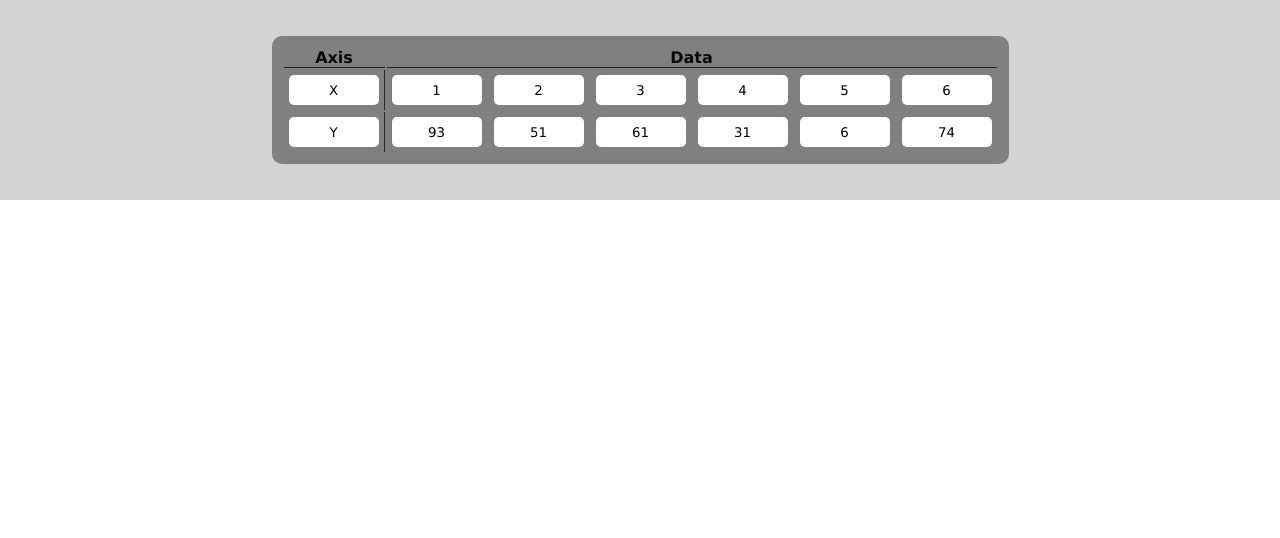
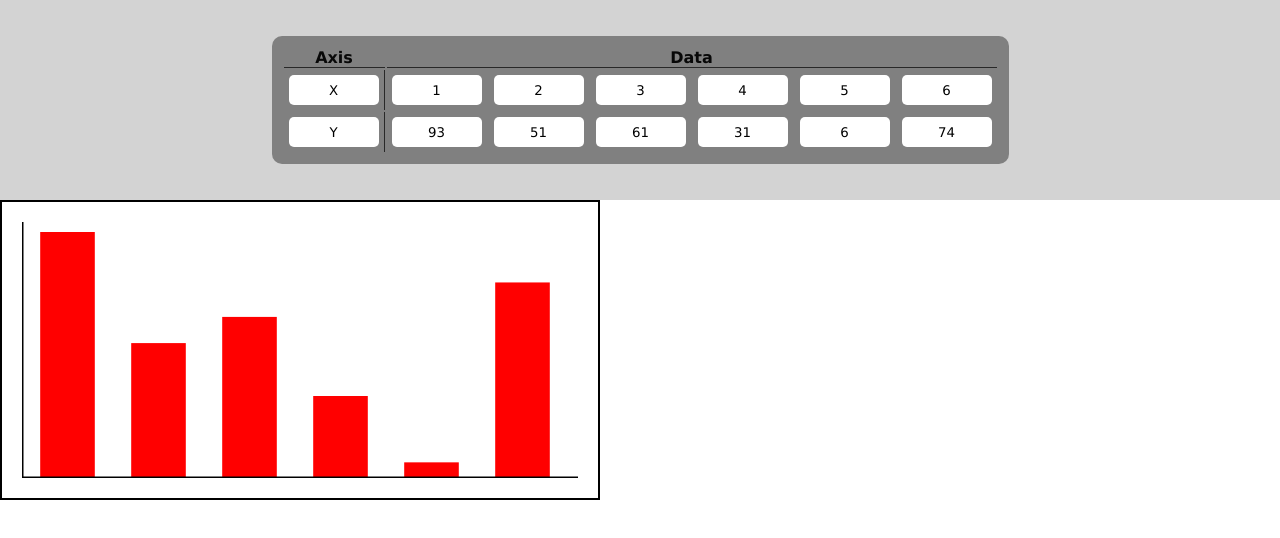
Before and after one commit to michudud/Charts, a React (Vite) app: page / in a window 1280 px wide. Shown: the top 538 px of the page. Built offline with nearby package versions, Linux system fonts and the light colour scheme.

Commit message:
basic setup

```diff
--- /dev/null
+++ b/src/components/BarChart.jsx
@@ -0,0 +1,47 @@
+import React from "react";
+
+const BarChart = ({ xAxisName, yAxisName, xAxisData, yAxisData }) => {
+  const barWidth = 100 / yAxisData.length;
+  const maxBarHeight = Math.max.apply(Math, yAxisData);
+
+  return (
+    <svg width="100%" height="100%">
+      <svg
+        x="20px"
+        y="20px"
+        width="calc(100% - 40px)"
+        height="calc(100% - 40px)"
+      >
+        <svg y="10px" width="calc(100% - 10px)" height="calc(100% - 10px)">
+          {yAxisData.map((dataSet, index) => {
+            return (
+              <svg
+                x={index * barWidth + "%"}
+                y={`calc(100% - ${(dataSet / maxBarHeight) * 100}%)`}
+                width={barWidth + "%"}
+                height={(dataSet / maxBarHeight) * 100 + "%"}
+                fill="red"
+                key={dataSet + "_" + index + "_" + new Date().getTime()}
+              >
+                <rect x="20%" y="0" width="60%" height="100%" />
+              </svg>
+            );
+          })}
+        </svg>
+
+        {/* axis */}
+        <line x1="0" y1="0" x2="0" y2="100%" stroke="black" strokeWidth="3px" />
+        <line
+          x1="0"
+          y1="100%"
+          x2="100%"
+          y2="100%"
+          stroke="black"
+          strokeWidth="3px"
+        />
+        {/* axis */}
+      </svg>
+    </svg>
+  );
+};
+export default BarChart;
--- a/src/components/OverviewPage.jsx
+++ b/src/components/OverviewPage.jsx
@@ -1,19 +1,27 @@
 import React, { useEffect, useState } from "react";
-import { Container } from "./styles/Container.styled";
+import BarChart from "./BarChart";
+import { ChartContainer } from "./styles/ChartContainer.styled";
+import { FlexColContainer } from "./styles/Container.styled";
 import { DataTable } from "./styles/DataTable.styled";
 import { Menu } from "./styles/Menu.styled";
 
 const OverviewPage = () => {
-  const [dataForCharts, setDataForCharts] = useState([[]]);
+  const [xAxisName, setXAxisName] = useState("X");
+  const [yAxisName, setYAxisName] = useState("Y");
+  const [xAxisData, setXAxisData] = useState([]);
+  const [yAxisData, setYAxisData] = useState([]);
 
-  const collumnsNumber = 6;
+  const columnsNumber = 6;
   useEffect(function tableWithRandomDataSets() {
-    let dataSets = [["X", "Y"]];
-    for (let i = 0; i < collumnsNumber; i++) {
+    let xData = [];
+    let yData = [];
+    for (let i = 0; i < columnsNumber; i++) {
       let randomValue = Math.floor(Math.random() * 100 + 1);
-      dataSets.push([i + 1, randomValue]);
+      xData.push(i + 1);
+      yData.push(randomValue);
     }
-    setDataForCharts(dataSets);
+    setXAxisData(xData);
+    setYAxisData(yData);
   }, []);
 
   const updateData = (e, index, index2) => {
@@ -24,18 +32,14 @@ const OverviewPage = () => {
     setDataForCharts(newData);
   };
 
-  useEffect(() => {
-    console.log(dataForCharts);
-  }, [dataForCharts]);
-
   return (
-    <Container>
+    <FlexColContainer>
       <Menu>
         <DataTable>
           <thead>
             <tr>
               <th>Axis</th>
-              <th colSpan={collumnsNumber}>Data</th>
+              <th colSpan={columnsNumber}>Data</th>
             </tr>
           </thead>
           <tbody>
@@ -45,24 +49,26 @@ const OverviewPage = () => {
                   type="text"
                   defaultValue="X"
                   onChange={(e) => {
-                    updateData(e, 0, 0);
+                    setXAxisName(e.target.value);
                   }}
                 />
               </td>
-              {dataForCharts.map((dataSet, axisIndex) => {
-                if (axisIndex > 0) {
+              {xAxisData.map((dataSet, axisIndex) => {
                 return (
-                    <td>
+                  <td
+                    key={dataSet + "_" + axisIndex + "_" + new Date().getTime()}
+                  >
                     <input
                       type="text"
-                        defaultValue={dataSet[0]}
+                      defaultValue={dataSet}
                       onChange={(e) => {
-                          updateData(e, axisIndex, 0);
+                        const newData = [...xAxisData];
+                        newData[axisIndex] = e.target.value;
+                        setXAxisData(newData);
                       }}
                     />
                   </td>
                 );
-                }
               })}
             </tr>
             <tr>
@@ -71,30 +77,41 @@ const OverviewPage = () => {
                   type="text"
                   defaultValue="Y"
                   onChange={(e) => {
-                    updateData(e, 0, 1);
+                    setYAxisName(e.target.value);
                   }}
                 />
               </td>
-              {dataForCharts.map((dataSet, dataIndex) => {
-                if (dataIndex > 0) {
+              {yAxisData.map((dataSet, dataIndex) => {
                 return (
-                    <td>
+                  <td
+                    key={dataSet + "_" + dataIndex + "_" + new Date().getTime()}
+                  >
                     <input
                       type="number"
-                        defaultValue={dataSet[1]}
+                      defaultValue={dataSet}
                       onChange={(e) => {
-                          updateData(e, dataIndex, 1);
+                        const newData = [...yAxisData];
+                        newData[dataIndex] = Number(e.target.value);
+                        setYAxisData(newData);
                       }}
                     />
                   </td>
                 );
-                }
               })}
             </tr>
           </tbody>
         </DataTable>
       </Menu>
-    </Container>
+
+      <ChartContainer>
+        <BarChart
+          xAxisName={xAxisName}
+          yAxisName={yAxisName}
+          xAxisData={xAxisData}
+          yAxisData={yAxisData}
+        />
+      </ChartContainer>
+    </FlexColContainer>
   );
 };
 
--- /dev/null
+++ b/src/components/styles/ChartContainer.styled.js
@@ -0,0 +1,7 @@
+import styled from "styled-components";
+
+export const ChartContainer = styled.div`
+  width: 600px;
+  height: 300px;
+  border: 2px solid;
+`;
--- a/src/components/styles/Container.styled.js
+++ b/src/components/styles/Container.styled.js
@@ -1,6 +1,7 @@
 import styled from "styled-components";
 
-export const Container = styled.div`
+export const FlexColContainer = styled.div`
   display: flex;
   justify-content: center;
+  flex-direction: column;
 `;
```
Lines whose indentation alone changed are shown as unchanged.
